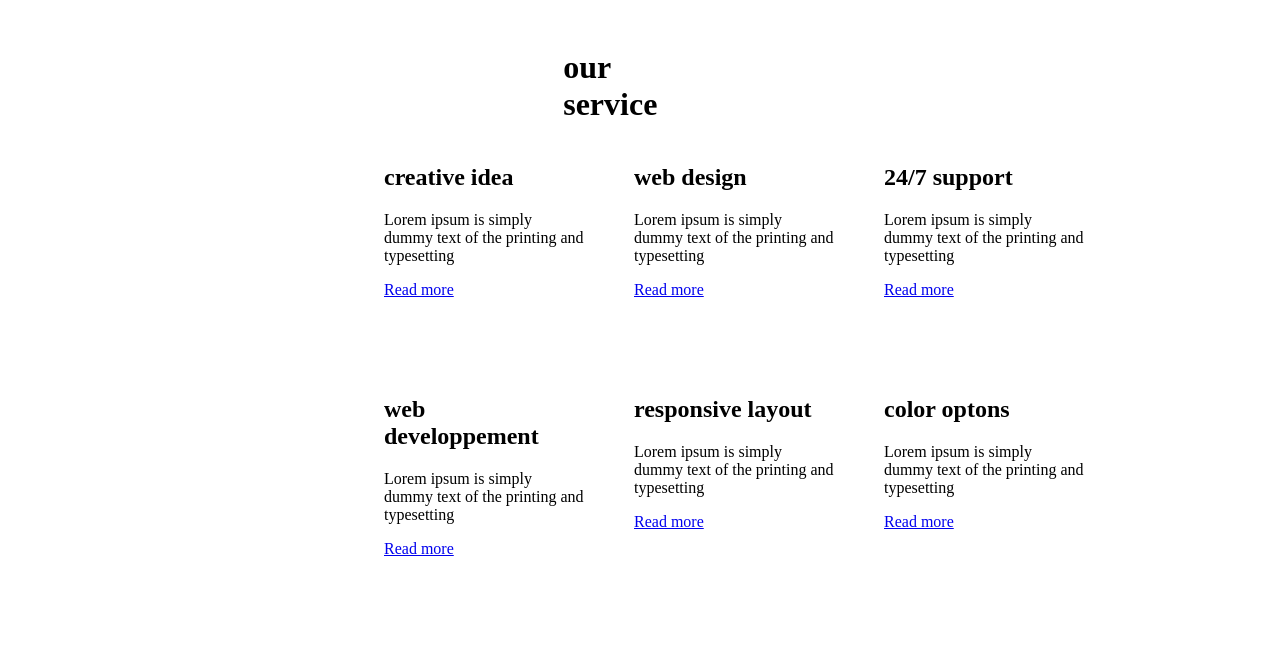
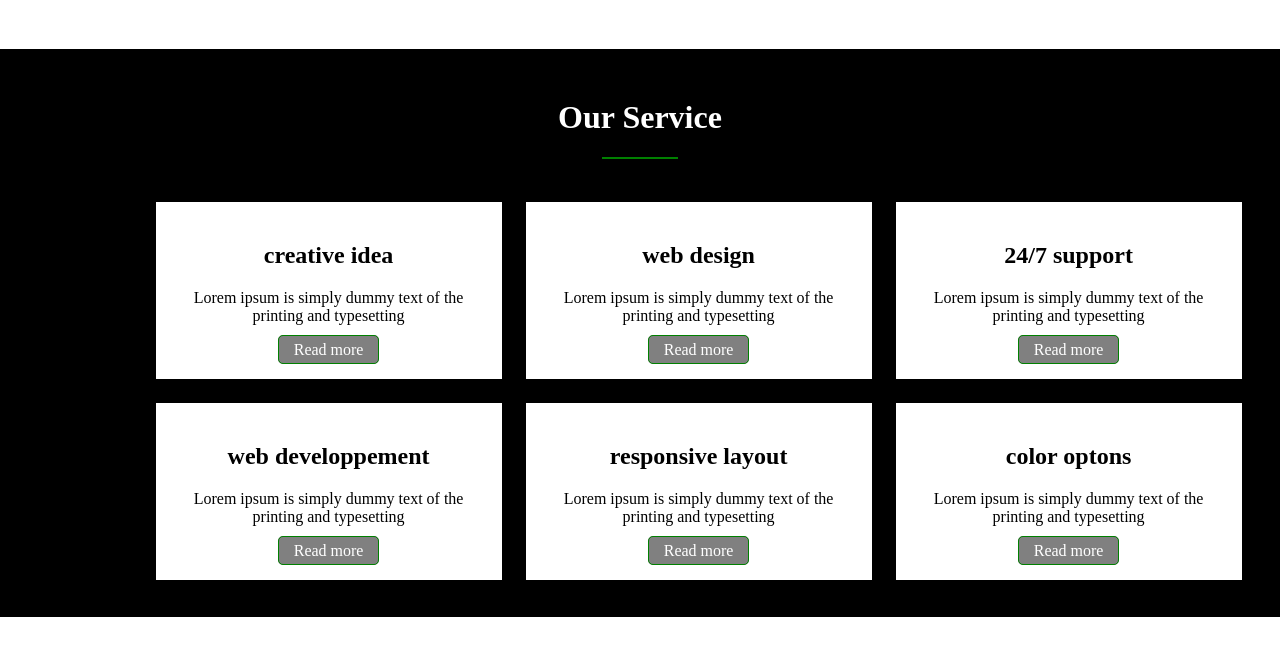
Before and after one commit to ALAmineSecurity11/OpenclassroomsProject, a plain HTML site: page index.html in a window 1280 px wide. Shown: the part 1116-1772 px from the top of the page. After the commit the page ends 1733 px from the top, so only its background shows below. Drawn offline with Linux system fonts and the light colour scheme.

Commit message:
Petite modification et amelioration du code html et amelioration du style css

```diff
--- a/index.html
+++ b/index.html
@@ -5,7 +5,7 @@
 	<link rel="stylesheet" type="text/css" href="style.css">
 	<meta name="viewport" content="width=device-width, initial-scale=1">
 	<title>Ma page</title>
-	<link rel="stylesheet" href="https://cdnjs.cloudflare.com/ajax/libs/font-awesome/6.2.1/css/all.min.css" integrity="sha512-MV7K8+y+gLIBoVD59lQIYicR65iaqukzvf/nwasF0nqhPay5w/9lJmVM2hMDcnK1OnMGCdVK+iQrJ7lzPJQd1w==" crossorigin="anonymous" referrerpolicy="no-referrer" />
+	<link rel="stylesheet" href="https://cdnjs.cloudflare.com/ajax/libs/font-awesome/6.3.0/css/all.min.css" integrity="sha512-SzlrxWUlpfuzQ+pcUCosxcglQRNAq/DZjVsC0lE40xsADsfeQoEypE+enwcOiGjk/bSuGGKHEyjSoQ1zVisanQ==" crossorigin="anonymous" referrerpolicy="no-referrer" />
 </head>
 <body>
 	<!-- L'ENTETE DE LA PAGE -->
@@ -40,7 +40,8 @@
 
 	<!-- LE CORPS DE LA PAGE -->
 	<main id="corps">
-		<section class="description">
+		<div class="desc">
+			<section class="description">
 			<h1>A Digital Studio<span>Crafting</span></h1>
 			<p class="titre">Try our new UCard Therme and enjoy it's powerfulness</p>
 			<p>
@@ -56,13 +57,14 @@
 				</ul>
 			</nav>
 		</section>
-		<div class="picture">
+		<section class="picture">
 			<img src="images\girl.jpg" width="100%" height="100%">
+		</section>
 		</div>
-		<div  class="services">
-			<div class="title">
-				<h1>our service</h1>
-			</div>
+		<div class="ressources">
+			<div  class="services">
+				<h1 class="title">our service</h1>
+				<h1 class="bottom"></h1>
 			<div class="grid-container-services">
 				<div class="grid-item service1">
 					<h2>creative idea</h2>
@@ -95,6 +97,7 @@
 					<a href="#">Read more</a>
 				</div>
 			</div>
+			</div>
 		</div>
 	</main>
 	<!-- PIEDS DE PAGES -->
--- a/style.css
+++ b/style.css
@@ -82,12 +82,9 @@ body{
 }
 
 /*Corps de la page */
-#corps{
-/*	border: 2px solid blue;*/
+.desc{
+	grid-template-columns: 50% 50%;
 	display: grid;
-	grid-template-columns: 50% 50%;
-	/*padding-bottom: 10px;
-	justify-content: space-between;*/
 }
 .picture{
 	margin: 30px;
@@ -128,20 +125,58 @@ body{
 	background-color: gray;
 	border-radius: 3px;
 }
-.services, .title{
-/*	text-align: center;*/
-margin-left: 70%;
+
+.services{
+/*	border: 2px solid red;*/
+	/*margin-left: 20%;
+	margin-right: 20%;*/
+/*	padding: 10%;*/
+	padding-bottom: 20px;
 }
-/*
+.grid-container-services{
+/*	border: 2px solid yellow;*/
+	display: grid;
+	grid-template-columns: 350px 350px 350px;
+	/*grid-template-rows: 1fr 1fr 1fr;*/
+	grid-gap: 20px;
+	padding-left: 12%;
+	padding-top: 20px;
+	padding-bottom: 15px;
+}
 .grid-item{
 	border: 2px solid black;
-}*/
-.grid-container-services{
-	display: grid;
-	grid-template-columns: 200px 200px 200px;
-	grid-template-rows: 1fr 1fr 1fr;
-	grid-gap: 50px;
+	text-align: center;
+	padding: 20px;
+	background-color: white;
+	color: black;
 }
-.services{
-	margin-left: 60%;
+.grid-item a{
+	text-decoration: none;
+	border: 1px solid green;
+	border-radius: 5px;
+	padding: 5px;
+	padding-left: 15px;
+	padding-right: 15px;
+	width: 50px;
+	height: 50px;
+	background-color: gray;
+	color: white;
 }
+.ressources{
+/*	border: 2px solid blue;*/
+	background-color: black;
+}
+.title{
+/*	border-bottom: 2px solid green;*/
+	/*margin-left: 42%;
+	margin-right: 42%;*/
+	color: white;
+	text-align: center;
+	text-transform: capitalize;
+	padding-top: 50px;
+}
+.bottom{
+	border-bottom: 2px solid green;
+	margin-left: 47%;
+	margin-right: 47%;
+}
```
